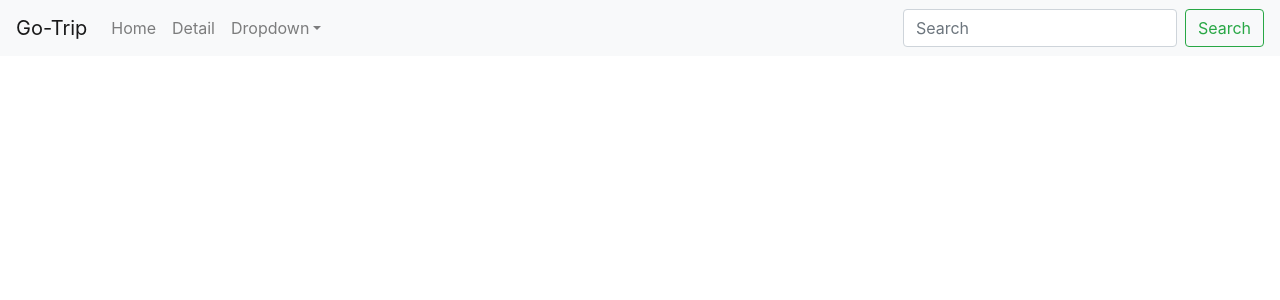
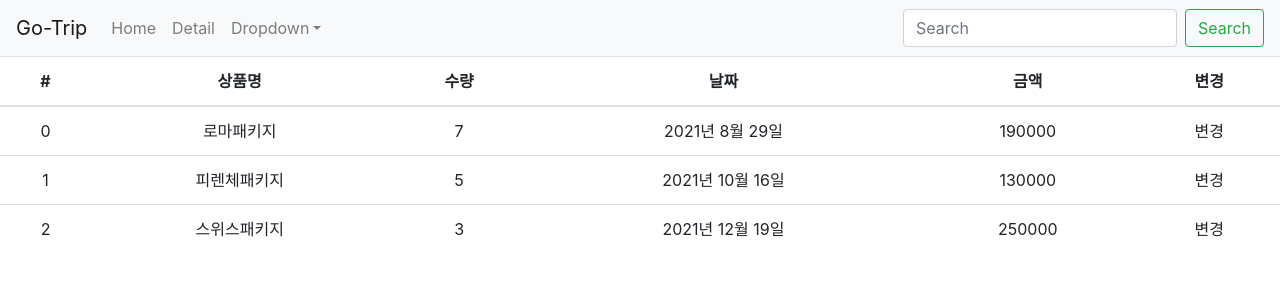
Before and after one commit to seunghw/Shop, a React (Create React App) app in the folder shopping/: page /cart in a window 1280 px wide. Shown: the top 300 px of the page. Built offline with nearby package versions, Linux system fonts and the light colour scheme.

Commit message:
redux_practice

```diff
--- a/shopping/src/App.js
+++ b/shopping/src/App.js
@@ -15,6 +15,7 @@ import Data from "./data.js";
 import { Link, Route, Switch } from "react-router-dom";
 import Detail from "./Detail.js";
 import axios from "axios";
+import Cart from "./Cart.js";
 
 function App() {
   let [places, setplaces] = useState(Data);
@@ -95,6 +96,10 @@ function App() {
         <Route path="/detail/:id">
           <Detail places={places} 재고={재고} 재고변경={재고변경} />
         </Route>
+
+        <Route path="/cart">
+          <Cart></Cart>
+        </Route>
       </Switch>
     </div>
   );
--- /dev/null
+++ b/shopping/src/Cart.js
@@ -0,0 +1,46 @@
+import React, { useState } from "react";
+import { Table } from "react-bootstrap";
+import { connect } from "react-redux";
+
+function Cart(props) {
+  return (
+    <div>
+      <div>
+        <Table responsive="sm">
+          <thead>
+            <tr>
+              <th>#</th>
+              <th>상품명</th>
+              <th>수량</th>
+              <th>날짜</th>
+              <th>금액</th>
+              <th>변경</th>
+            </tr>
+          </thead>
+          <tbody>
+            {props.state.map((a, i) => {
+              return (
+                <tr key={i}>
+                  <td>{a.id}</td>
+                  <td>{a.name}</td>
+                  <td>{a.num}</td>
+                  <td>{a.date}</td>
+                  <td>{a.price}</td>
+                  <td>변경</td>
+                </tr>
+              );
+            })}
+          </tbody>
+        </Table>
+      </div>
+    </div>
+  );
+}
+
+function reduxpractice(state) {
+  return {
+    state: state,
+  };
+}
+
+export default connect(reduxpractice)(Cart);
--- a/shopping/src/index.js
+++ b/shopping/src/index.js
@@ -1,17 +1,50 @@
-import React from 'react';
-import ReactDOM from 'react-dom';
-import './index.css';
-import App from './App';
-import reportWebVitals from './reportWebVitals';
-import { BrowserRouter } from 'react-router-dom';
+import React from "react";
+import ReactDOM from "react-dom";
+import "./index.css";
+import App from "./App";
+import reportWebVitals from "./reportWebVitals";
+import { BrowserRouter } from "react-router-dom";
+import { Provider } from "react-redux";
+
+import { createStore } from "redux";
+
+let store = createStore(() => {
+  return [
+    {
+      id: 0,
+      name: "로마패키지",
+      num: 7,
+      date: "2021년 8월 29일",
+      price: 190000,
+    },
+
+    {
+      id: 1,
+      name: "피렌체패키지",
+      num: 5,
+      date: "2021년 10월 16일",
+      price: 130000,
+    },
+
+    {
+      id: 2,
+      name: "스위스패키지",
+      num: 3,
+      date: "2021년 12월 19일",
+      price: 250000,
+    },
+  ];
+});
 
 ReactDOM.render(
   <React.StrictMode>
-  <BrowserRouter>
-    <App />
-  </BrowserRouter>
+    <BrowserRouter>
+      <Provider store={store}>
+        <App />
+      </Provider>
+    </BrowserRouter>
   </React.StrictMode>,
-  document.getElementById('root')
+  document.getElementById("root")
 );
 
 // If you want to start measuring performance in your app, pass a function
```
Also changed, not shown: 1 other file (tests, documents, lock files or other folders).
